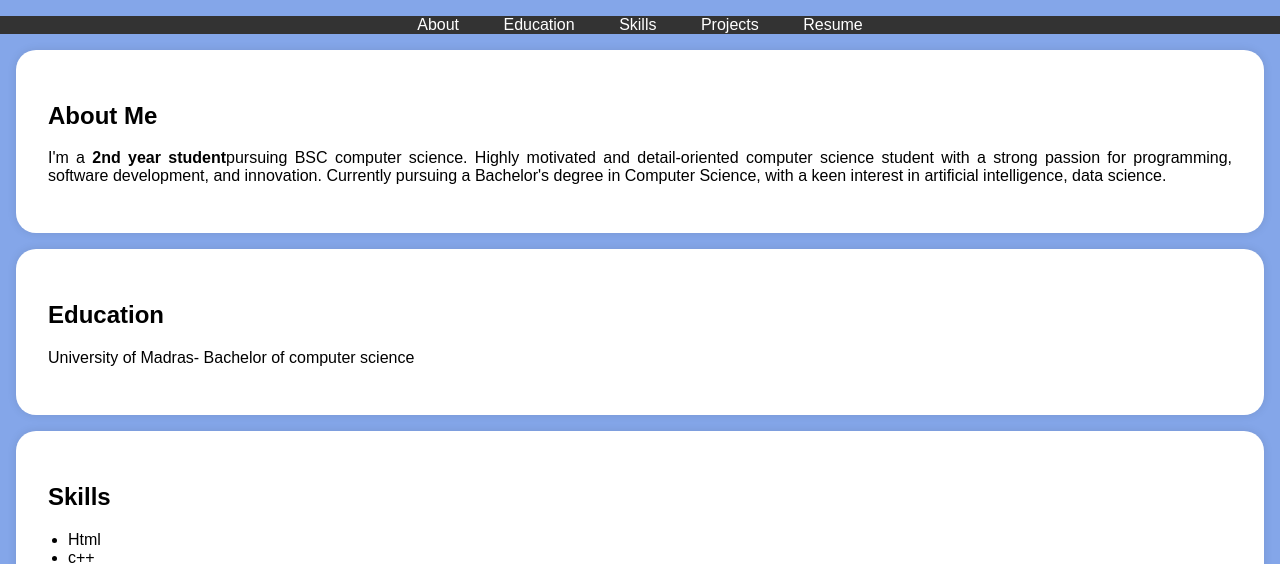
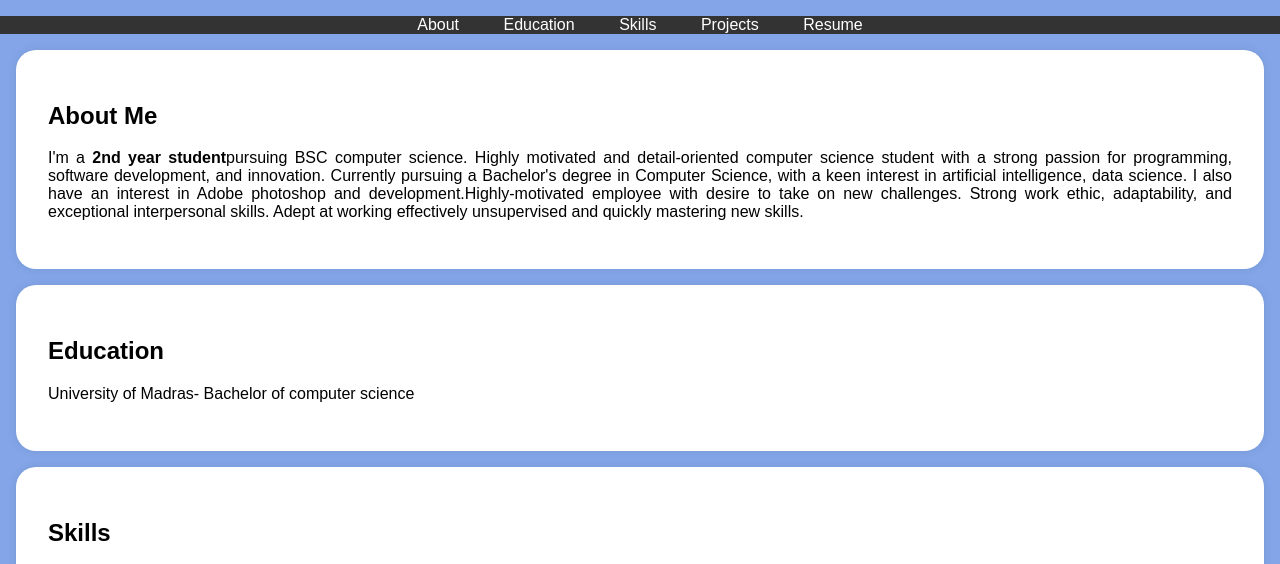
Before and after one commit to Priyadharshini256/DigitalPortfolio-, a plain HTML site: page index.html in a window 1280 px wide. Shown: the part 197-761 px from the top of the page. Drawn offline with Linux system fonts and the light colour scheme.

Commit message:
Update index.html

```diff
--- a/index.html
+++ b/index.html
@@ -116,7 +116,9 @@
         <div class="section-content">
             <h2>About Me</h2>
             <p>I'm a <b>2nd year student</b>pursuing BSC computer science.
-Highly motivated and detail-oriented computer science student with a strong passion for programming, software development, and innovation. Currently pursuing a Bachelor's degree in Computer Science, with a keen interest in  artificial intelligence, data science.</p>
+Highly motivated and detail-oriented computer science student with a strong passion for programming, software development, and innovation. Currently pursuing a Bachelor's degree in Computer Science, with a keen interest in  artificial intelligence, data science.
+            I also have an interest in Adobe photoshop and
+development.Highly-motivated employee with desire to take on new challenges. Strong work ethic, adaptability, and exceptional interpersonal skills. Adept at working effectively unsupervised and quickly mastering new skills.</p>
         </div>
     </section>
 
```
